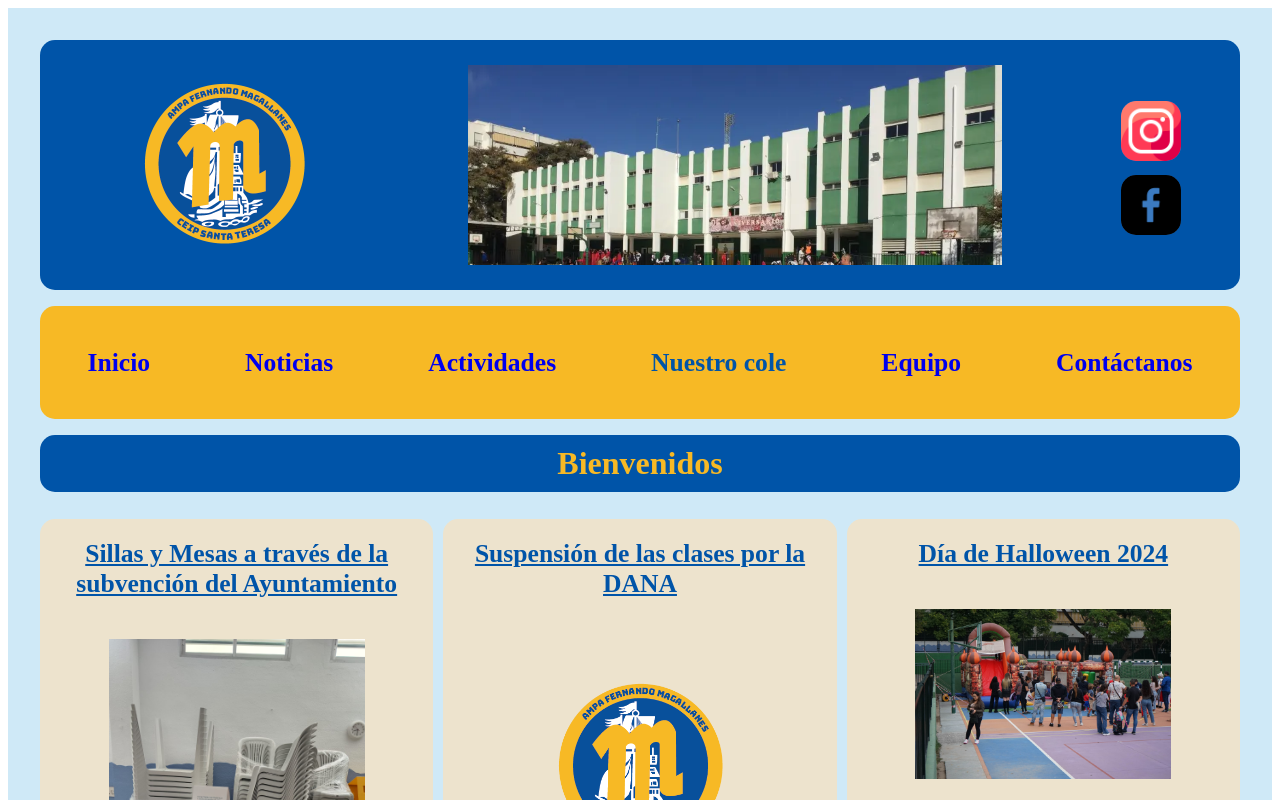
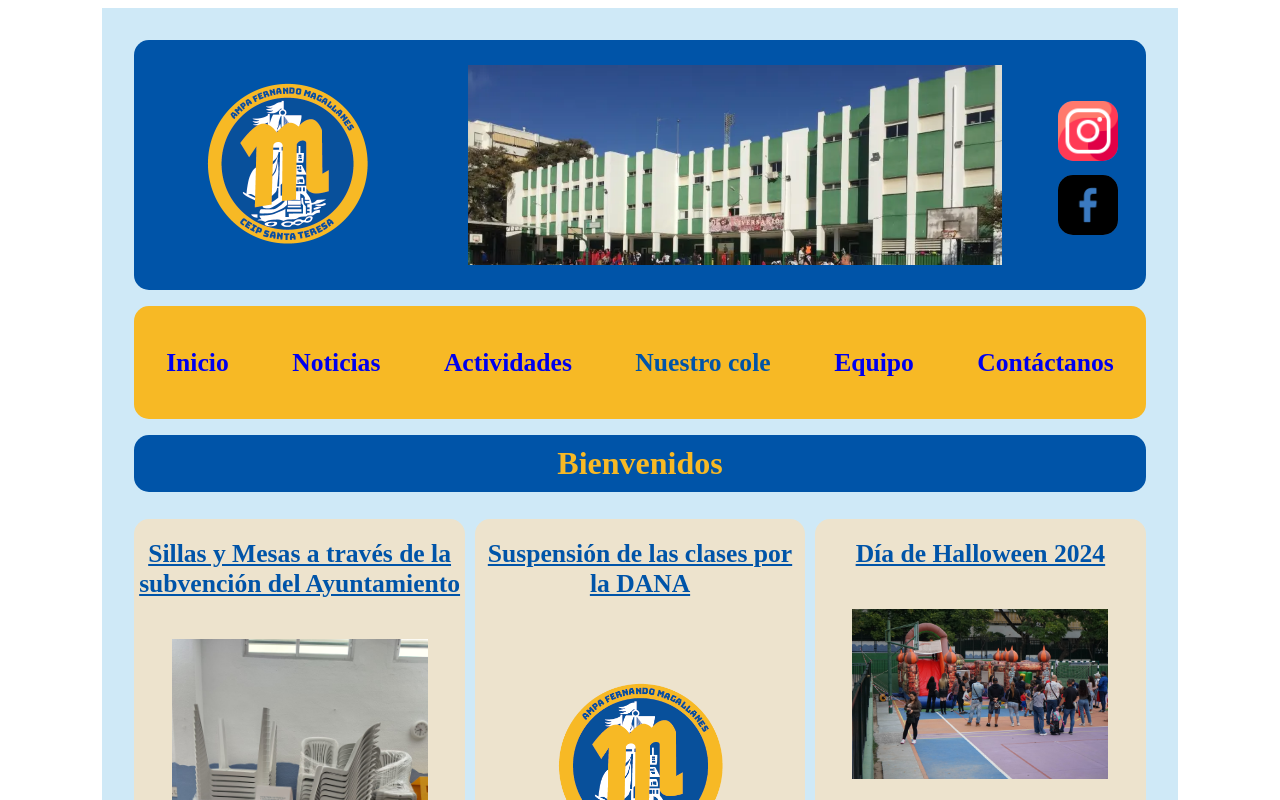
Before and after one commit to rortegaez/ampafernandomagallanes, a React (Vite) app: page / in a window 1280 px wide. Shown: the top 800 px of the page. Built offline with nearby package versions, Linux system fonts and the light colour scheme.

Commit message:
add width

```diff
--- a/src/App.css
+++ b/src/App.css
@@ -1,6 +1,6 @@
 #root {
   background-color: var(--bg-back);
-  max-width: 1280px;
+  max-width: 80%;
   margin: 0 auto;
   padding: 2rem;
   text-align: center;
```
